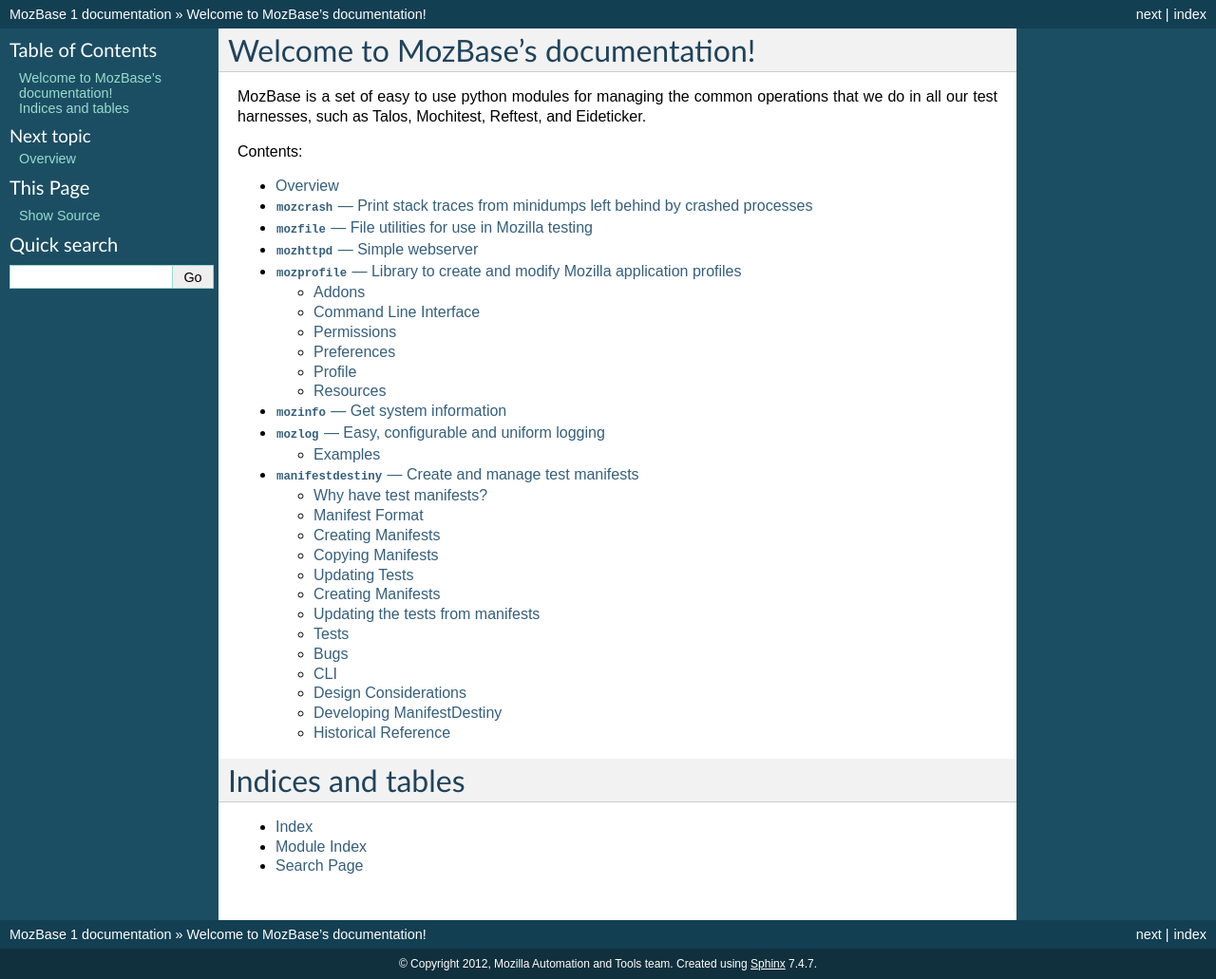
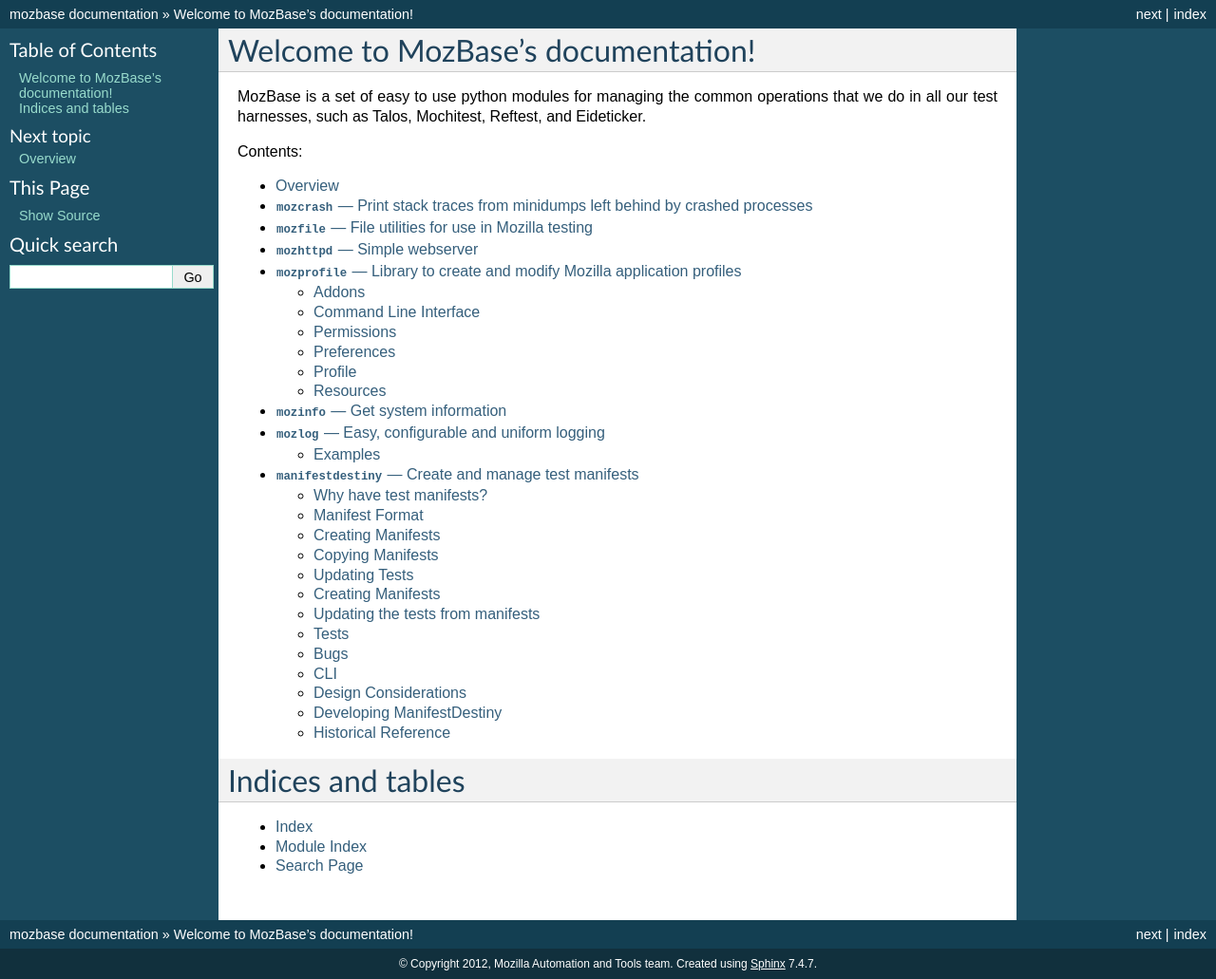
Before and after one commit to mozilla/mozbase-deprecated, a Sphinx documentation site: the page built from docs/index.rst, in a window 1280 px wide. Shown: the whole page at 95% size. Built offline with Sphinx 7.4.7, drawn with Linux system fonts in a browser that asks for light colours.

Commit message:
Don't reference a placeholder version number in docs header

```diff
--- a/docs/conf.py
+++ b/docs/conf.py
@@ -110,7 +110,7 @@
 
 # The name for this set of Sphinx documents.  If None, it defaults to
 # "<project> v<release> documentation".
-#html_title = None
+html_title = "mozbase documentation"
 
 # A shorter title for the navigation bar.  Default is the same as html_title.
 #html_short_title = None
```
